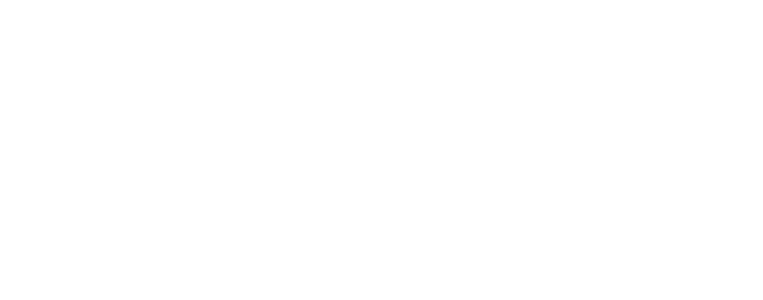
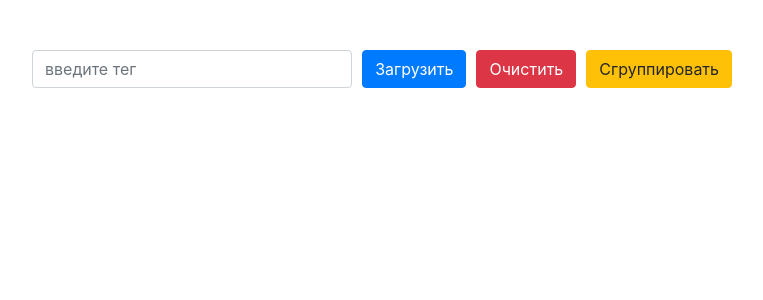
Before and after one commit to alena-shp/giphy-get-img, a React (Create React App) app: page / in a window 1280 px wide. Shown: the top 300 px of the page, without its empty margins (258-1021 px from the left). Built offline with nearby package versions, Linux system fonts and the light colour scheme.

Commit message:
add app component and style

```diff
--- a/src/App.js
+++ b/src/App.js
@@ -1,11 +1,41 @@
-import React from 'react';
+import React from "react"
+import "./index.css"
 
-function App() {
-  return (
-    <div className="App">
+export default class App extends React.Component {
+  state = {
+    tag: "",
+    images: [],
+    isStartGetImg: false,
+    isLoading: false,
+    isGrouped: false,
+    isNotFindTag: false,
+    err: false
+  }
 
-    </div>
-  );
+  render() {
+    return (
+      <div className="app">
+        <div className="form">
+          <div className="action">
+            <input
+              value={this.state.tag}
+              type="text"
+              className="form-control"
+              placeholder="введите тег"
+            />
+            <button type="button" className="btn btn-primary">
+              Загрузить
+            </button>
+
+            <button type="button" className="btn btn-danger">
+              Очистить
+            </button>
+            <button type="button" className="btn btn-warning">
+              Сгруппировать
+            </button>
+          </div>
+        </div>
+      </div>
+    )
+  }
 }
-
-export default App;
--- a/src/index.css
+++ b/src/index.css
@@ -1,13 +1,25 @@
-body {
-  margin: 0;
-  font-family: -apple-system, BlinkMacSystemFont, 'Segoe UI', 'Roboto', 'Oxygen',
-    'Ubuntu', 'Cantarell', 'Fira Sans', 'Droid Sans', 'Helvetica Neue',
-    sans-serif;
-  -webkit-font-smoothing: antialiased;
-  -moz-osx-font-smoothing: grayscale;
+.app {
+  width: 100%;
+  padding: 50px 80px;
 }
 
-code {
-  font-family: source-code-pro, Menlo, Monaco, Consolas, 'Courier New',
-    monospace;
+.form {
+  align-items: flex-start;
+  max-width: 700px;
+  display: flex;
+  flex-direction: column;
+  height: 80px;
+  margin: 0 auto;
+  margin-bottom: 16px;
+  width: 100%;
 }
+
+.action {
+  width: 100%;
+  display: flex;
+  margin-bottom: 6px;
+}
+
+.btn {
+  margin-left: 10px;
+}
```
